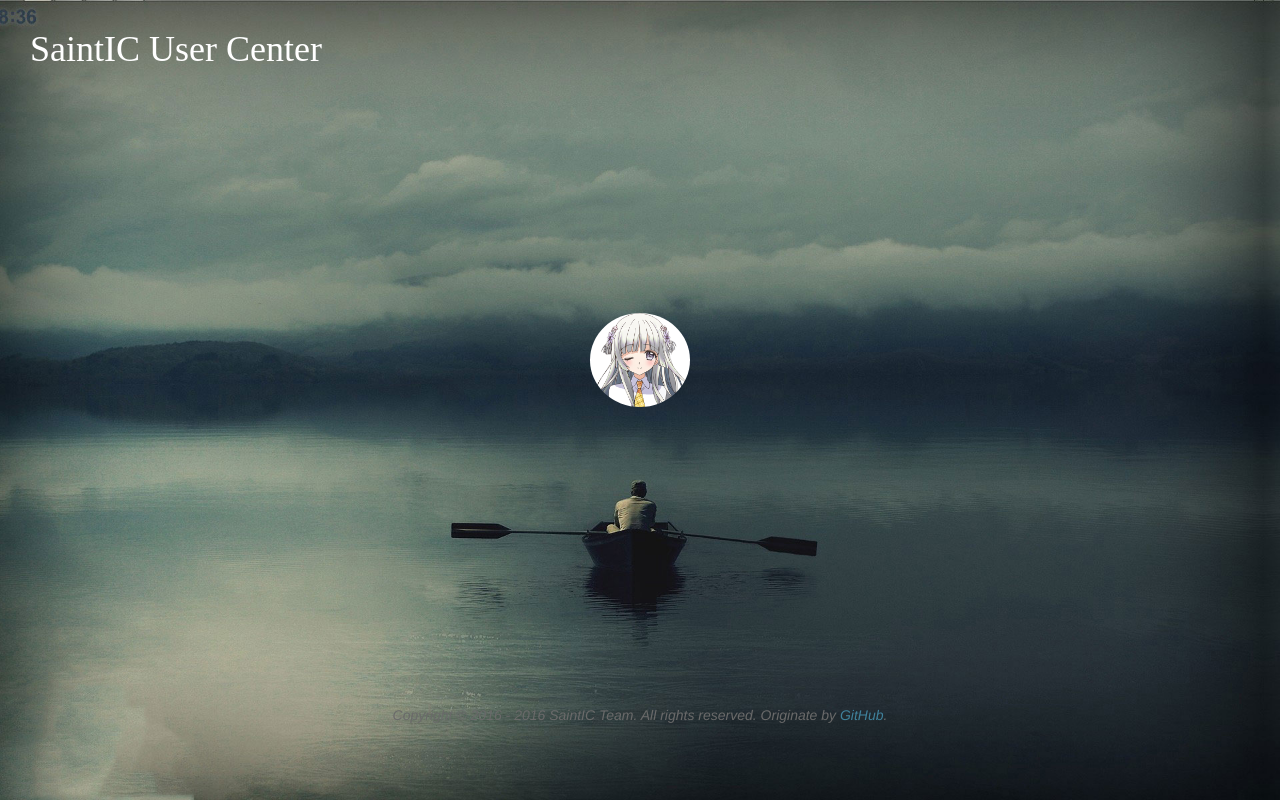
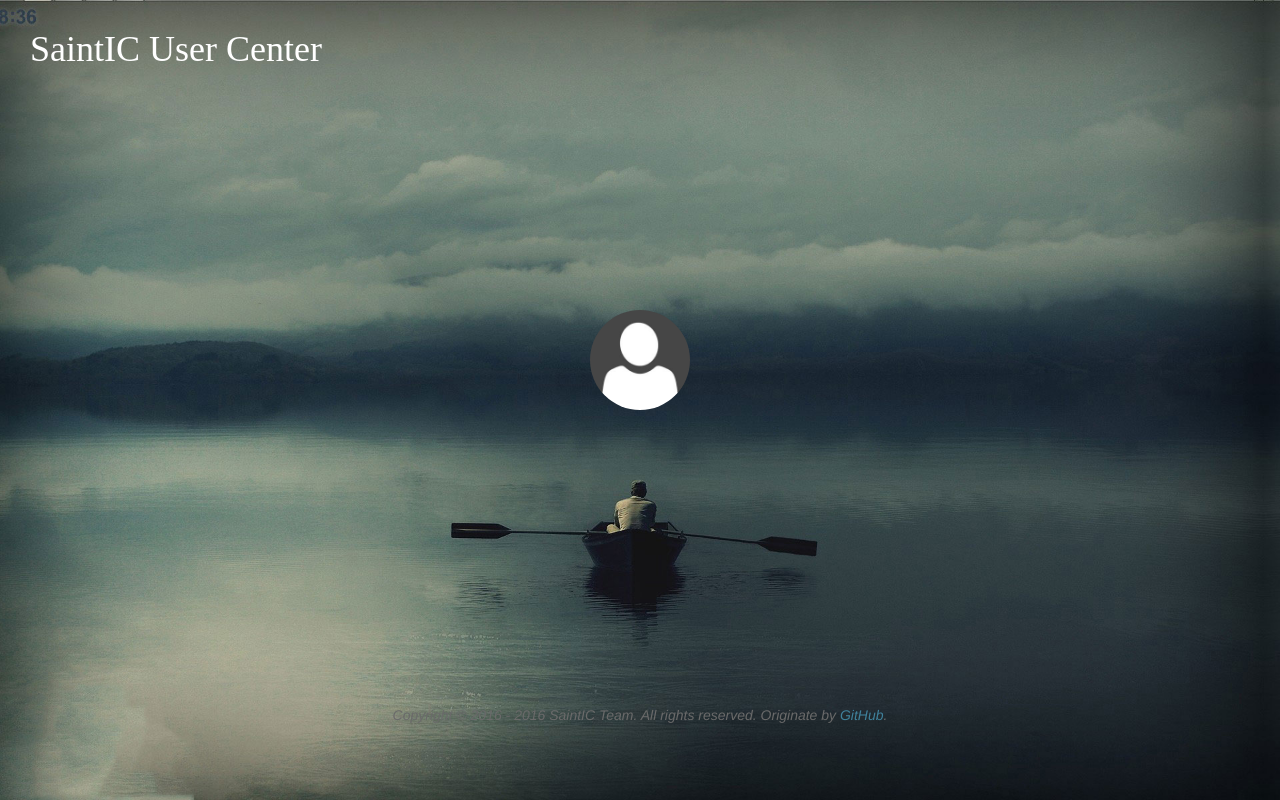
Before and after one commit to staugur/passport, a Flask app: template src/templates/home.html in a window 1280 px wide. Run offline with Flask 2, Linux system fonts and the light colour scheme; the template is opened without the code that fills it: most values are stand-ins (such as "Sample title", 1, 10 or a date in 2020); parts of the project's set-up code (start-up, migrations or seed data) failed here and were passed over; some libraries are stand-ins or nearby versions.

Commit message:
update avatar url

```diff
--- a/src/templates/home.html
+++ b/src/templates/home.html
@@ -35,7 +35,11 @@
 					</div>
 				</section>
 				<section class="center">
-					<p><img src="{{ data.get('avatar') or url_for('static', filename='img/avatar/admin.jpg') }}" class="img-circle" style="max-width: 100px; max-height: 100px" title="{{ data.get('cname') or 'Oh' }}"></p>
+				    {%- if "http" in data.get('avatar', '')  %}
+					<p><img src="{{ data.get('avatar') or url_for('static', filename='img/avatar/default.jpg') }}" class="img-circle" style="max-width: 100px; max-height: 100px" title="{{ data.get('cname') or 'Oh' }}"></p>
+					{% else %}
+					<p><img src="http://www.saintic.com{{ data.get('avatar') or url_for('static', filename='img/avatar/default.jpg') }}" class="img-circle" style="max-width: 100px; max-height: 100px" title="{{ data.get('cname') or 'Oh' }}"></p>
+					{% endif -%}
 					<div class="secondary-slogan">
 						{% if data.get('cname') %}<p><attr title="{% if data.get('gender') == '男' %}A handsome boy{% elif data.get('gender') == '女' %}A pretty girl{% else %}{% endif %} Joined on {{ data.get('time') }}">{{ data.get('cname') }}</attr></p>{% endif %}
 						{% if data.get('motto') %}<p>{{ data.get('motto') }}</p>{% endif %}
```
